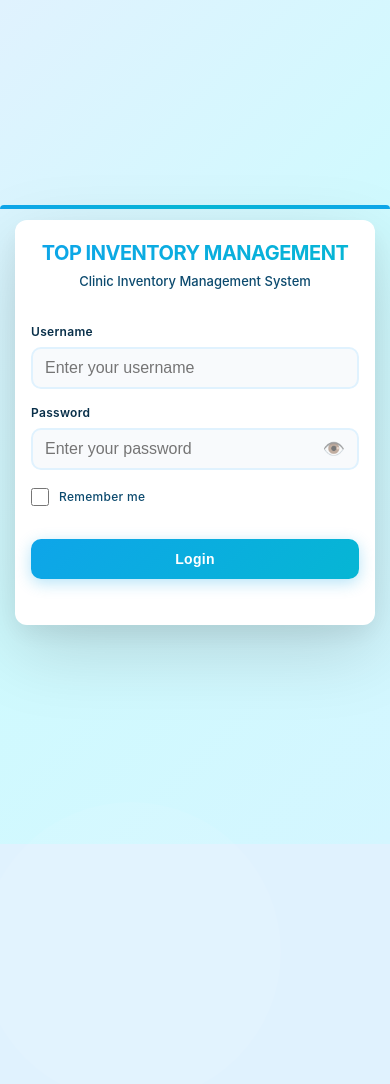
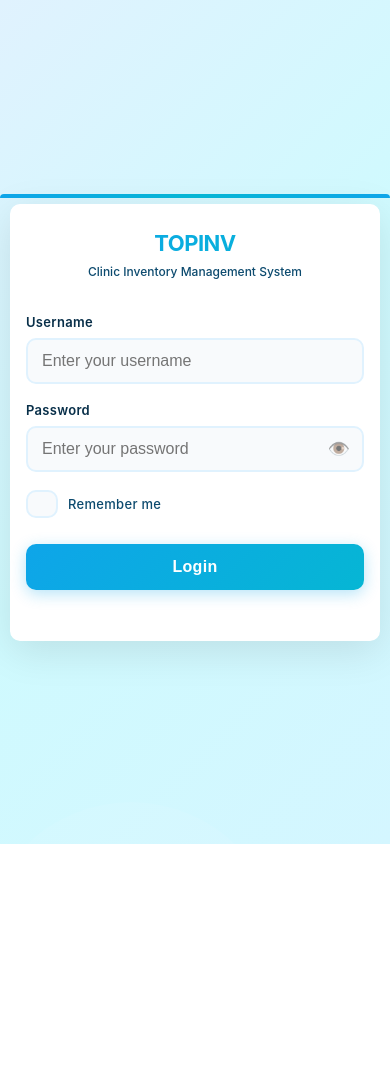
Before and after one commit to Amanyire28/inventory-management-system, a PHP site: page /topinv/ in a window 390 px wide. Shown: the top 1084 px of the page. After the commit the page ends 844 px from the top, so only its background shows below. Run offline with PHP 8.4, Linux system fonts and the light colour scheme.

Commit message:
Fix login form mobile responsiveness - stable and non-shaky

```diff
--- a/index.php
+++ b/index.php
@@ -16,8 +16,8 @@ if (isset($_GET['logout'], $_GET['token'])) {
 <html lang="en">
 <head>
     <meta charset="UTF-8">
-    <meta name="viewport" content="width=device-width, initial-scale=1.0">
-    <title>TOP INVENTORY MANAGEMENT - Login</title>
+    <meta name="viewport" content="width=device-width, initial-scale=1.0, maximum-scale=1.0, user-scalable=no">
+    <title>TOPINV - Login</title>
     <!-- Use absolute paths to ensure it works from root -->
     <link rel="stylesheet" href="/topinv/public/css/style.css">
     <style>
@@ -28,7 +28,82 @@ if (isset($_GET['logout'], $_GET['token'])) {
             justify-content: center;
             min-height: 100vh;
             margin: 0;
-            background-color: #e0f2fe; /* light blue background as requested */
+            background-color: #e0f2fe;
+            position: fixed;
+            width: 100%;
+            height: 100%;
+            overflow-y: auto;
+            -webkit-overflow-scrolling: touch;
+        }
+
+        /* Mobile-specific login styles */
+        @media (max-width: 768px) {
+            body.login-page {
+                padding: 20px 0;
+                align-items: flex-start;
+            }
+
+            .login-container {
+                width: 100%;
+                max-width: 100%;
+                padding: 15px;
+                margin: auto 0;
+            }
+
+            .login-box {
+                padding: 30px 20px !important;
+                border-radius: 12px !important;
+                box-shadow: 0 10px 40px rgba(0, 0, 0, 0.1) !important;
+            }
+
+            .login-header h1 {
+                font-size: 26px !important;
+            }
+
+            .login-header p {
+                font-size: 13px !important;
+            }
+
+            .form-group input {
+                font-size: 16px !important;
+                padding: 12px 14px !important;
+            }
+
+            .btn-block {
+                padding: 14px !important;
+                font-size: 16px !important;
+            }
+        }
+
+        @media (max-width: 480px) {
+            body.login-page {
+                padding: 15px 0;
+            }
+
+            .login-container {
+                padding: 10px;
+            }
+
+            .login-box {
+                padding: 25px 15px !important;
+                border-radius: 10px !important;
+            }
+
+            .login-header h1 {
+                font-size: 22px !important;
+            }
+
+            .login-header p {
+                font-size: 12px !important;
+            }
+
+            .form-group {
+                margin-bottom: 18px !important;
+            }
+
+            .form-group label {
+                font-size: 13px !important;
+            }
         }
     </style>
 </head>
@@ -36,7 +111,7 @@ if (isset($_GET['logout'], $_GET['token'])) {
     <div class="login-container">
         <div class="login-box" style="background: white !important;"> <!-- white form background as requested -->
             <div class="login-header">
-                <h1>TOP INVENTORY MANAGEMENT</h1>
+                <h1>TOPINV</h1>
                 <p>Clinic Inventory Management System</p>
             </div>
 
--- a/public/css/style.css
+++ b/public/css/style.css
@@ -68,7 +68,8 @@ html, body {
     min-height: 100vh;
     background: linear-gradient(135deg, #e0f2fe 0%, #cffafe 50%, #d4f6ff 100%);
     position: relative;
-    overflow: hidden;
+    overflow-x: hidden;
+    overflow-y: auto;
 }
 
 .login-page::before {
@@ -188,6 +189,9 @@ html, body {
     font-size: 14px;
     transition: all 0.3s ease;
     background-color: #f8fafc;
+    -webkit-appearance: none;
+    -moz-appearance: none;
+    appearance: none;
 }
 
 .form-group input:focus,
@@ -1406,209 +1410,3 @@ table tbody tr.loading td {
         font-size: 16px;
     }
 }
-
-/* ============================================
-   MOBILE RESPONSIVE STYLES (Enhanced)
-   ============================================ */
-
-/* Tablet and below */
-@media (max-width: 1024px) {
-    :root {
-        --sidebar-width: 200px;
-    }
-
-    .dashboard-container {
-        grid-template-columns: var(--sidebar-width) 1fr;
-    }
-
-    .login-box {
-        padding: 30px;
-    }
-}
-
-/* Mobile devices */
-@media (max-width: 768px) {
-    :root {
-        --sidebar-width: 100%;
-        --spacing: 12px;
-    }
-
-    /* Login page mobile */
-    .login-container {
-        padding: 15px;
-        max-width: 100%;
-    }
-
-    .login-box {
-        padding: 25px 20px;
-        border-radius: 12px;
-    }
-
-    .login-header h1 {
-        font-size: 24px;
-    }
-
-    .login-header p {
-        font-size: 13px;
-    }
-
-    /* Dashboard mobile layout */
-    .dashboard-container {
-        grid-template-columns: 1fr;
-        grid-template-rows: auto 1fr;
-    }
-
-    .sidebar {
-        position: fixed;
-        left: -100%;
-        top: 0;
-        width: 280px;
-        height: 100vh;
-        z-index: 1000;
-        transition: left 0.3s ease;
-        box-shadow: 2px 0 10px rgba(0, 0, 0, 0.1);
-    }
-
-    .sidebar.mobile-open {
-        left: 0;
-    }
-
-    /* Mobile menu toggle button */
-    .mobile-menu-toggle {
-        display: block;
-        position: fixed;
-        top: 15px;
-        left: 15px;
-        z-index: 999;
-        background: var(--primary-color);
-        color: white;
-        border: none;
-        border-radius: 8px;
-        padding: 10px 12px;
-        font-size: 20px;
-        cursor: pointer;
-        box-shadow: 0 2px 8px rgba(0, 0, 0, 0.15);
-    }
-
-    .mobile-menu-toggle:active {
-        transform: scale(0.95);
-    }
-
-    /* Overlay for mobile menu */
-    .mobile-overlay {
-        display: none;
-        position: fixed;
-        top: 0;
-        left: 0;
-        right: 0;
-        bottom: 0;
-        background: rgba(0, 0, 0, 0.5);
-        z-index: 999;
-    }
-
-    .mobile-overlay.active {
-        display: block;
-    }
-
-    /* Main content adjustment for mobile */
-    .main-content {
-        margin-left: 0;
-        padding: 70px 15px 20px;
-    }
-
-    /* Header adjustments */
-    .main-header {
-        padding: 12px 15px;
-        margin-left: 0;
-    }
-
-    .main-header h1 {
-        font-size: 20px;
-    }
-
-    /* Section adjustments */
-    .section {
-        padding: 20px 15px;
-    }
-
-    .section-header h2 {
-        font-size: 18px;
-    }
-
-    /* Cards and grids */
-    .stats-grid,
-    .metrics-grid {
-        grid-template-columns: 1fr;
-        gap: 12px;
-    }
-
-    /* Tables mobile scroll */
-    .table-container {
-        overflow-x: auto;
-        -webkit-overflow-scrolling: touch;
-    }
-
-    table {
-        min-width: 600px;
-    }
-
-    /* Modal adjustments */
-    .modal-content {
-        width: 95%;
-        max-width: 95%;
-        margin: 20px auto;
-        max-height: 90vh;
-        overflow-y: auto;
-    }
-
-    /* Button adjustments */
-    .btn-group {
-        flex-direction: column;
-        gap: 8px;
-    }
-
-    .btn-group .btn {
-        width: 100%;
-    }
-}
-
-/* Small mobile devices */
-@media (max-width: 480px) {
-    .login-box {
-        padding: 20px 15px;
-    }
-
-    .login-header h1 {
-        font-size: 20px;
-    }
-
-    .form-group input,
-    .form-group select,
-    .form-group textarea {
-        padding: 10px 12px;
-        font-size: 16px; /* Prevents zoom on iOS */
-    }
-
-    .btn {
-        padding: 12px 16px;
-        font-size: 14px;
-    }
-
-    .sidebar {
-        width: 100%;
-    }
-
-    .main-content {
-        padding: 60px 10px 15px;
-    }
-
-    .section {
-        padding: 15px 10px;
-    }
-
-    .modal-content {
-        width: 100%;
-        margin: 10px;
-        border-radius: 8px;
-    }
-}
```
